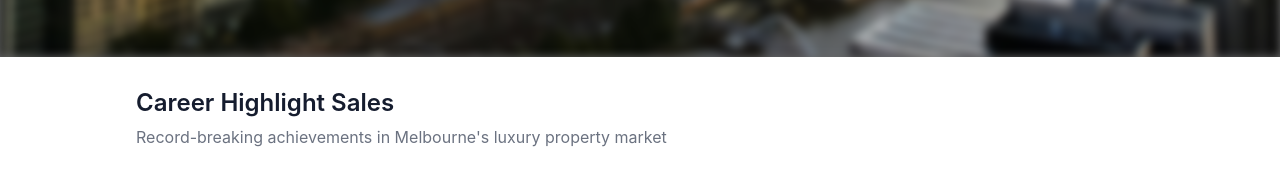
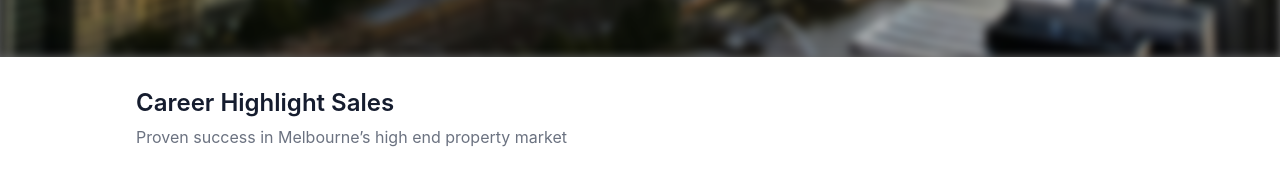
Before and after one commit to Imhermes1/LukeRealEstateSite, a Next.js app: page / in a window 1280 px wide. Shown: the part 800-972 px from the top of the page. Built offline with nearby package versions, Linux system fonts and the light colour scheme; no server answers; grey boxes are pictures that could not be loaded.

Commit message:
Ensure Career Highlights subtitle is up to date and commit any missed changes

```diff
--- a/app/components/CareerHighlights.tsx
+++ b/app/components/CareerHighlights.tsx
@@ -25,7 +25,7 @@ export default function CareerHighlights({ properties, onPropertyClick }: Career
     <section id="career-highlights" className="section" aria-label="Career Highlight Sales">
       <div className="container">
         <h2 className="section-title">Career Highlight Sales</h2>
-        <p className="section-subtitle">Record-breaking achievements in Melbourne's luxury property market</p>
+        <p className="section-subtitle">Proven success in Melbourne’s high end property market</p>
         <div className="sales-grid">
           {properties.map((property, index) => {
             const [street, suburb] = property.address.split(", ");
```
